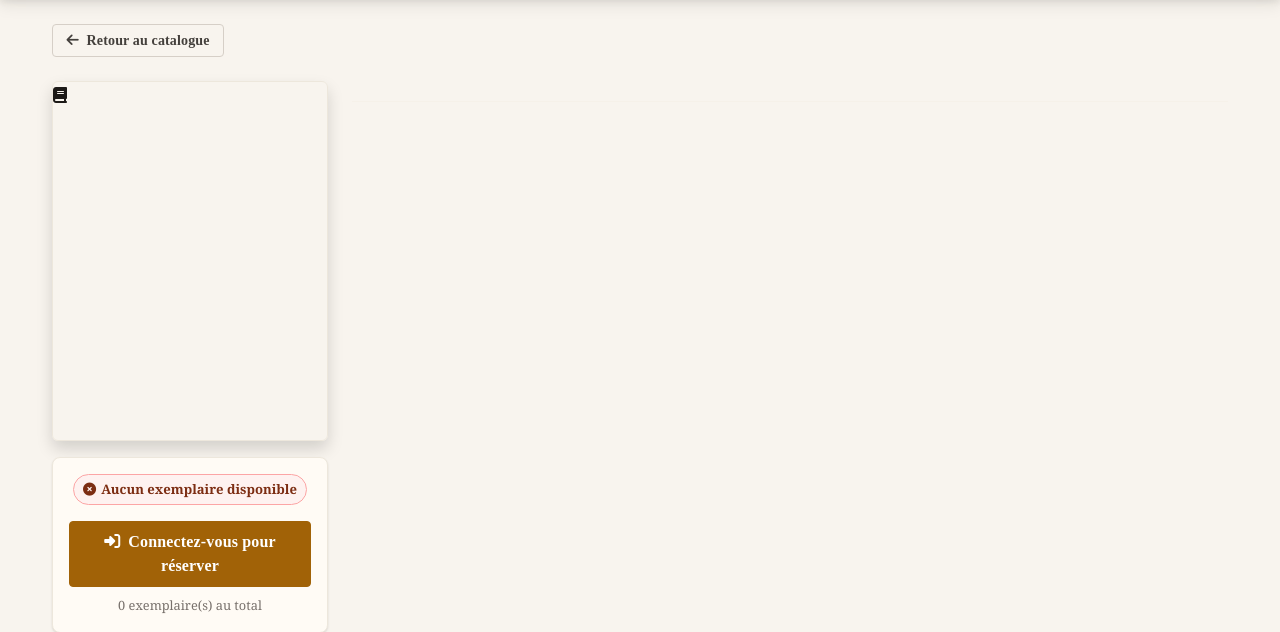
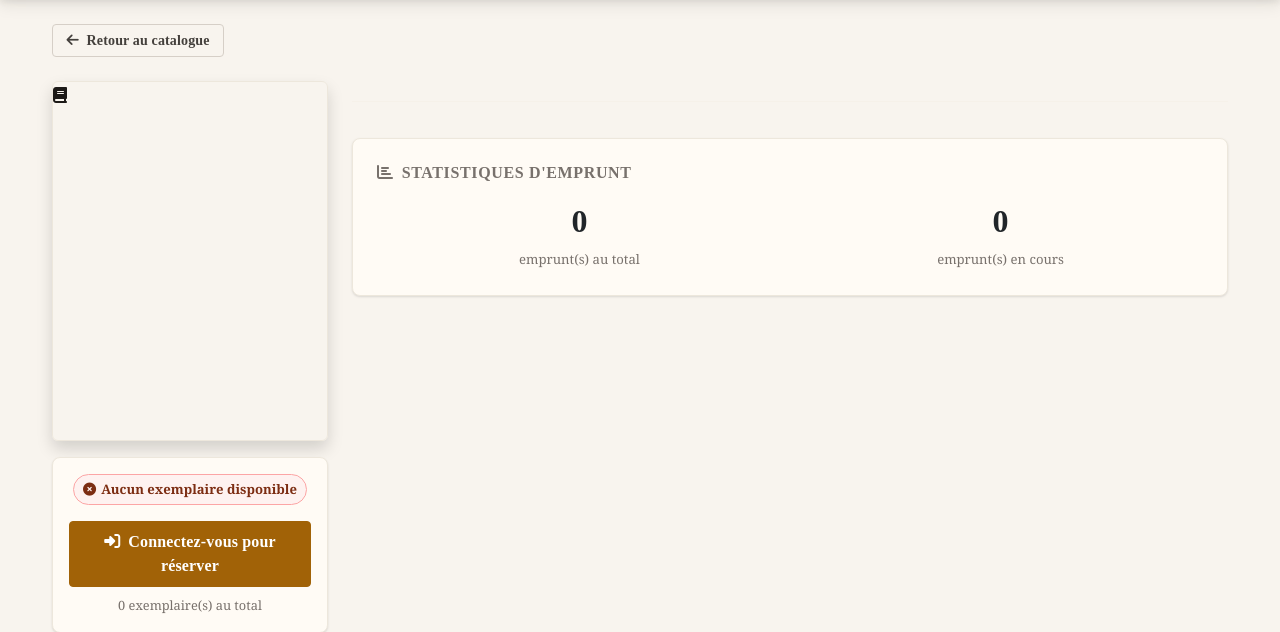
Before and after one commit to TheKraken9/biblio-project, an ASP.NET Core app: template biblio-project/Views/catalog/Details.cshtml in a window 1280 px wide. Shown: the part 73-705 px from the top of the page. Run offline with ASP.NET Core 8, Linux system fonts and the light colour scheme; the template is opened without the code that fills it, so the values that code supplies are empty.

Commit message:
feat: affiche les statistiques d'emprunt sur la page détail d'un livre
- BookDetail.cs : ajout de TotalLoansCount et CurrentActiveLoansCount
- CatalogController : LEFT JOIN BookStatistics dans GetBookDetailAsync,
  lecture des index 10 et 11 (ISNULL pour livres sans stats)
- Details.cshtml : bloc "Statistiques d'emprunt" avec total et en cours

https://claude.ai/code/session_01HghSkafPBumvbN5brT7bZM

```diff
--- a/biblio-project/Models/BookDetail.cs
+++ b/biblio-project/Models/BookDetail.cs
@@ -12,6 +12,8 @@ public class BookDetail
     public int AvailableCopiesCount { get; set; }
     public int TotalCopiesCount { get; set; }
     public string? PublisherName { get; set; }
+    public int TotalLoansCount { get; set; }
+    public int CurrentActiveLoansCount { get; set; }
     public bool IsAvailable => AvailableCopiesCount > 0;
     public List<Author> Authors { get; set; } = new();
     public List<Category> Categories { get; set; } = new();
--- a/biblio-project/Views/catalog/Details.cshtml
+++ b/biblio-project/Views/catalog/Details.cshtml
@@ -147,6 +147,29 @@ var isAuthenticated = !string.IsNullOrEmpty(authenticatedUserId);
         </div>
 
 
+        <!-- Statistiques d'emprunt -->
+        <div class="card mb-4">
+            <div class="card-body">
+                <h5 class="card-title" style="font-size:1rem;text-transform:uppercase;letter-spacing:.04em;color:var(--ink-muted);margin-bottom:.75rem">
+                    <i class="fas fa-chart-bar me-2"></i>Statistiques d'emprunt
+                </h5>
+                <div class="row g-3 text-center">
+                    <div class="col-6">
+                        <div style="font-size:2rem;font-weight:700;font-family:'Playfair Display',serif">
+                            @Model.TotalLoansCount
+                        </div>
+                        <div style="font-size:.82rem;color:var(--ink-muted)">emprunt(s) au total</div>
+                    </div>
+                    <div class="col-6">
+                        <div style="font-size:2rem;font-weight:700;font-family:'Playfair Display',serif">
+                            @Model.CurrentActiveLoansCount
+                        </div>
+                        <div style="font-size:.82rem;color:var(--ink-muted)">emprunt(s) en cours</div>
+                    </div>
+                </div>
+            </div>
+        </div>
+
         <!-- Biographies auteurs -->
         @if (Model.Authors.Any(a => !string.IsNullOrEmpty(a.Bio)))
         {
```
Also changed, not shown: biblio-project/Controllers/CatalogController.cs (+7 -2 lines).
